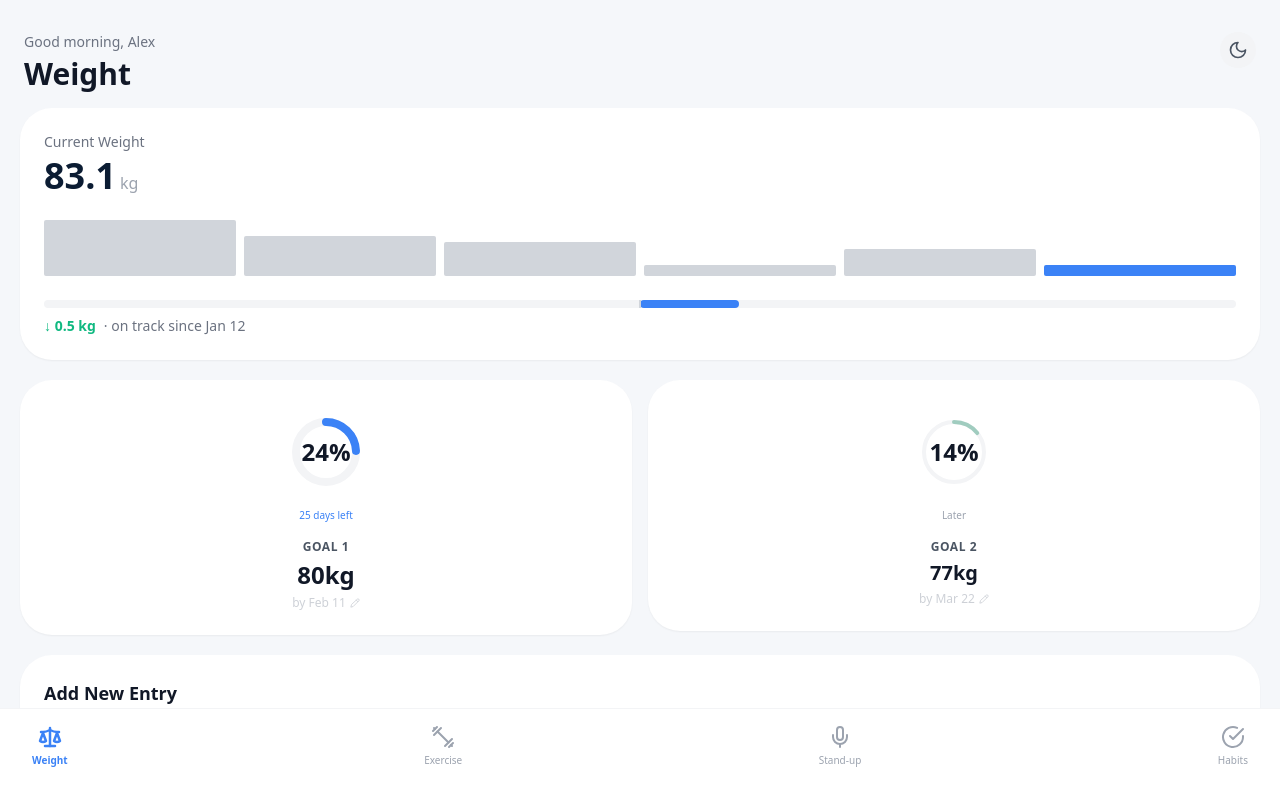
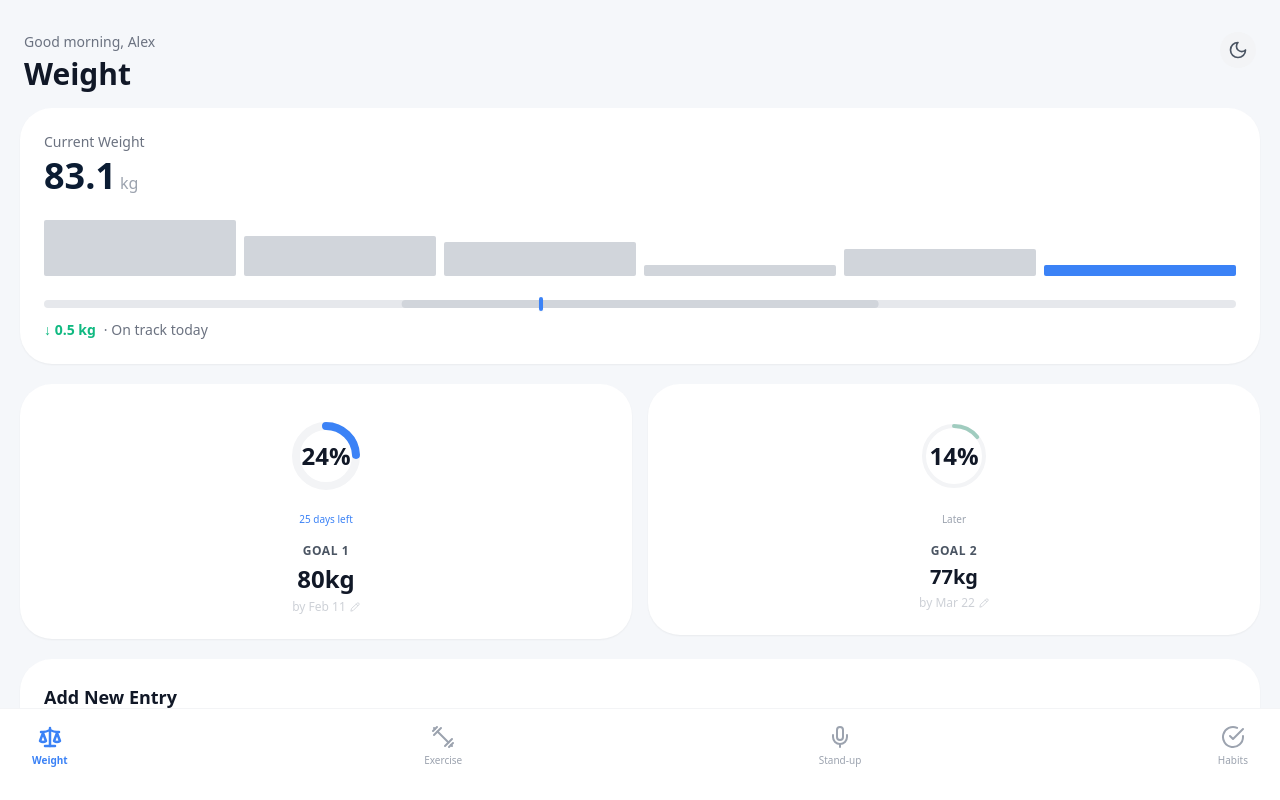
Before and after one commit to Orevio/Weight-App, a React (Vite) app: page / in a window 1280 px wide. Shown: the top 800 px of the page. Built offline with nearby package versions, Linux system fonts and the light colour scheme.

Commit message:
Feature: Refactor Weight Progress to 'Expected Range Indicator'

```diff
--- a/weight_tracker.tsx
+++ b/weight_tracker.tsx
@@ -290,49 +290,66 @@ export default function WeightTracker() {
                                 })}
                             </div>
 
-                            {/* Context Footer with Deviation Bar */}
+                            {/* Context Footer: Expected Range Indicator */}
                             <div className="mt-6">
                                 {entries.length > 1 && (() => {
                                     const current = entries[0].weight;
                                     const prev = entries[1].weight;
                                     const diff = current - prev;
-                                    const isOffTrack = diff > 0.5; // Threshold
 
-                                    // Bar Logic
-                                    // scale: max deviation ±2kg maps to full width of half-bar?
-                                    // Let's say max range is ±3kg for visual balance
+                                    // Status Logic
+                                    // "Off track" if gained more than 0.5kg
+                                    const isOffTrack = diff > 0.5;
+                                    const isSignificantlyOff = diff > 2.0;
+
+                                    // Color Logic
+                                    // Blue if on track (<= 0.5 gain), Amber if off (> 0.5), Red if severe (> 2.0)
+                                    let indicatorColor = 'bg-blue-500';
+                                    if (isSignificantlyOff) indicatorColor = 'bg-[#EF4444]'; // Soft Red
+                                    else if (isOffTrack) indicatorColor = 'bg-[#F59E0B]'; // Muted Amber
+
+                                    // Position Logic
+                                    // Map deviation to % position. Center (0 deviation) is 50%.
+                                    // Range is ±3kg.
+                                    // -3kg (Loss) -> 0% (Left)
+                                    // +3kg (Gain) -> 100% (Right)
+                                    // This follows a standard number line (Lower weight left, Higher right)
                                     const maxRange = 3;
-                                    const widthPct = Math.min((Math.abs(diff) / maxRange) * 50, 50); // Max 50% width
+                                    const positionPct = 50 + ((diff / maxRange) * 50);
+                                    const clampedPos = Math.min(Math.max(positionPct, 0), 100);
 
                                     return (
-                                        <div className="flex flex-col gap-2">
-                                            {/* Deviation Bar Track */}
-                                            <div className="relative h-2 bg-gray-100 dark:bg-gray-700 rounded-full w-full overflow-hidden flex items-center justify-center">
-                                                {/* Center Marker */}
-                                                <div className="absolute w-[2px] h-full bg-gray-300 dark:bg-gray-600 z-10"></div>
+                                        <div className="flex flex-col gap-3">
+                                            {/* Bar Container */}
+                                            <div className="relative h-2 w-full bg-[#E6E8EC] dark:bg-gray-700 rounded-full flex items-center">
+                                                {/* Expected Range Segment (Centered, ~40%) */}
+                                                <div className="absolute left-1/2 -translate-x-1/2 w-[40%] h-full bg-[#D1D5DB] dark:bg-gray-600 rounded-full"></div>
 
-                                                {/* The Bar */}
+                                                {/* Current Position Indicator (The Star) */}
                                                 <div
-                                                    className={`h-full rounded-full transition-all duration-500 absolute
-                                                        ${diff > 0 ? 'right-1/2 bg-amber-500/80' : 'left-1/2 bg-blue-500'}
-                                                    `}
-                                                    style={{ width: `${widthPct}%` }}
+                                                    className={`absolute w-1 h-3.5 rounded-[2px] shadow-sm transform -translate-x-1/2 transition-all duration-500 ease-out z-10 ${indicatorColor}`}
+                                                    style={{ left: `${clampedPos}%` }}
                                                 ></div>
                                             </div>
 
                                             {/* Text Context */}
-                                            <div className={`flex items-center gap-2 text-sm ${isDarkMode ? 'text-gray-400' : 'text-gray-500'}`}>
+                                            <div className="flex items-center gap-2 text-sm">
                                                 <span className={`font-semibold ${diff <= 0 ? 'text-emerald-500' : 'text-red-500'}`}>
                                                     {diff <= 0 ? '↓' : '↑'} {Math.abs(diff).toFixed(1)} kg
                                                 </span>
-                                                <span>
-                                                    · {isOffTrack ? 'off track' : 'on track'} since {new Date(entries[1].date).toLocaleDateString('en-US', { month: 'short', day: 'numeric' })}
+                                                <span className={`${isOffTrack ? 'text-amber-600 dark:text-amber-500' : 'text-gray-500 dark:text-gray-400'}`}>
+                                                    · {isOffTrack ? 'Above expected range' : 'On track today'}
                                                 </span>
                                             </div>
                                         </div>
                                     );
                                 })()}
-                                {entries.length === 1 && <span className={`text-sm ${isDarkMode ? 'text-gray-400' : 'text-gray-500'}`}>First entry recorded</span>}
+                                {entries.length === 1 && (
+                                    <div className="flex flex-col gap-3 mt-6">
+                                        <div className="relative h-2 w-full bg-[#E6E8EC] dark:bg-gray-700 rounded-full"></div>
+                                        <p className={`text-sm ${isDarkMode ? 'text-gray-400' : 'text-gray-500'}`}>Log more entries to see your expected range</p>
+                                    </div>
+                                )}
                             </div>
                         </div>
 
```
